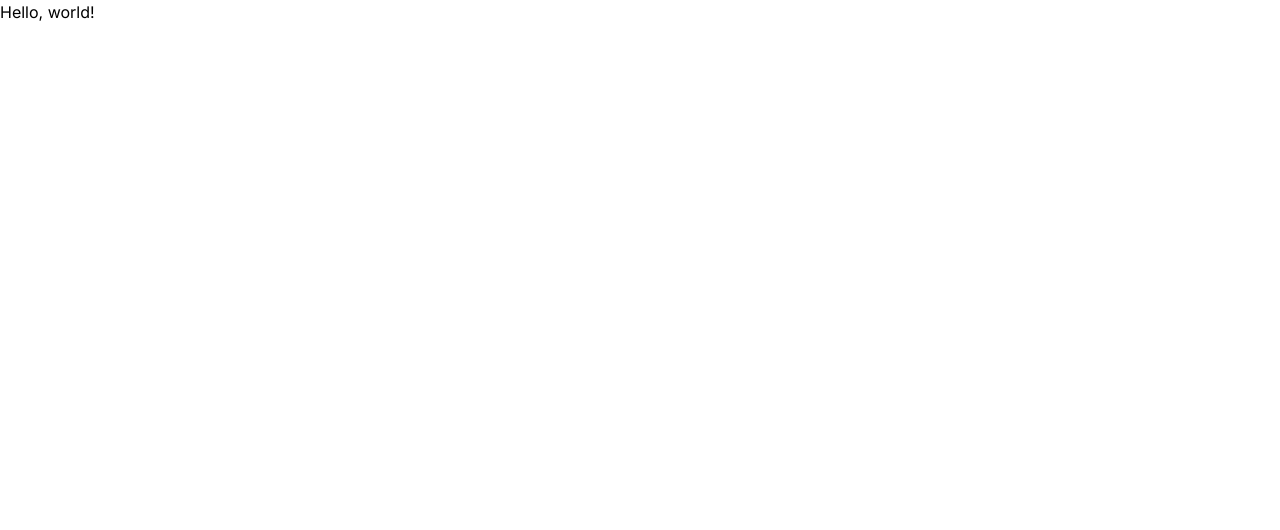
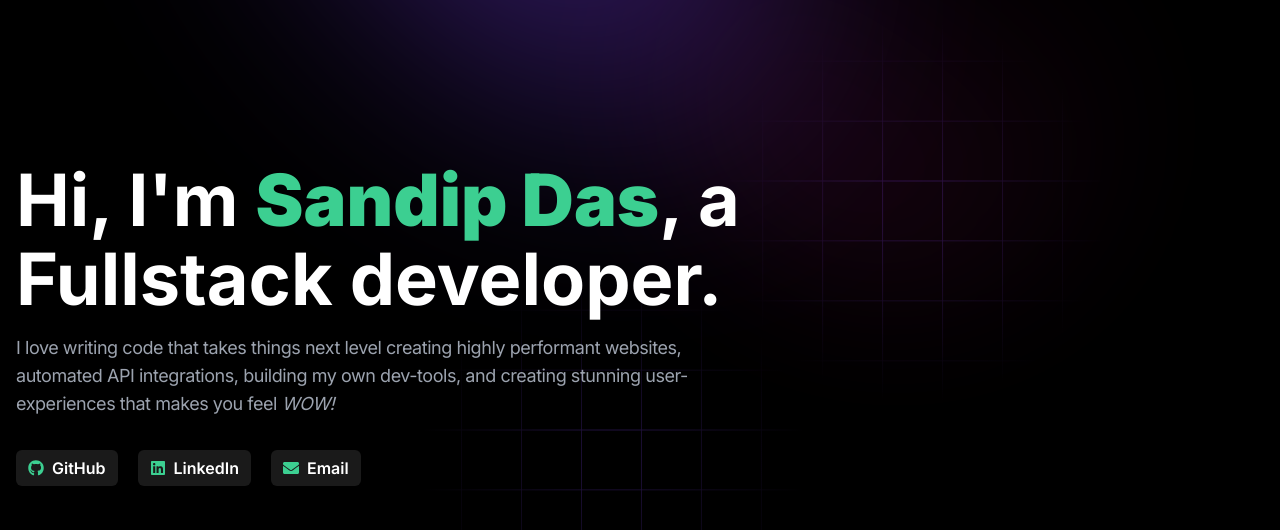
Before and after one commit to codersandipdas/portfolio, a Next.js app: page / in a window 1280 px wide. Shown: the top 530 px of the page. Built offline with nearby package versions, Linux system fonts and the light colour scheme.

Commit message:
added hero section left half

```diff
--- a/src/app/page.tsx
+++ b/src/app/page.tsx
@@ -1,3 +1,49 @@
+import Link from 'next/link';
+import { socials } from './utils/socials';
+
 export default function Home() {
-  return <h1>Hello, world!</h1>;
+  return (
+    <main className='bg-black min-h-screen'>
+      <section
+        className='flex flex-col md:flex-row py-40 hero-section container px-4 mx-auto'
+        style={{
+          backgroundImage: 'url(/assets/backgrounds/hero.svg)',
+          backgroundSize: 'cover',
+          backgroundRepeat: 'no-repeat',
+          backgroundPosition: 'top center',
+        }}
+      >
+        <div className='flex-[2]'>
+          <h1 className='heading-hero text-white text-[3.5rem] md:text-[4.5rem] leading-[1.1em] font-bold'>
+            Hi, I&apos;m <strong className='text-primary'>Sandip Das</strong>, a
+            Fullstack developer.
+          </h1>
+          <p className='my-4 max-w-prose font-normal text-gray-400 d:text-gray-400 md:text-lg md:tracking-tight'>
+            I love writing code that takes things next level creating highly
+            performant websites, automated API integrations, building my own
+            dev-tools, and creating stunning user-experiences that makes you
+            feel{' '}
+            <em className='relative cursor-pointer before:absolute b:bottom-0 b:-z-10 b:h-3 b:w-full b:-rotate-2 b:animate-hint-hint b:bg-pink-400/70 b:blur-sm d:b:bg-pink-600'>
+              WOW!
+            </em>
+          </p>
+          <div className='flex gap-5 flex-wrap items-center mt-8 text-base'>
+            {socials.map((social) => (
+              <Link
+                title={social.title}
+                key={social.id}
+                href={social.link}
+                target='_blank'
+                className='flex gap-2 items-center bg-white/10 hover:bg-white/15 px-3 py-1.5 rounded-md transition-all'
+              >
+                <span className='text-primary'>{social.icon}</span>
+                <span className='font-semibold text-white'>{social.title}</span>
+              </Link>
+            ))}
+          </div>
+        </div>
+        <div className='flex-1'></div>
+      </section>
+    </main>
+  );
 }
--- /dev/null
+++ b/src/app/utils/colors.ts
@@ -0,0 +1,3 @@
+export const colors = {
+  primary: '#3ccf91',
+};
--- /dev/null
+++ b/src/app/utils/socials.tsx
@@ -0,0 +1,22 @@
+import { FaGithub, FaLinkedin, FaEnvelope } from 'react-icons/fa';
+
+export const socials = [
+  {
+    id: '1',
+    title: 'GitHub',
+    link: 'https://github.com/codersandipdas',
+    icon: <FaGithub />,
+  },
+  {
+    id: '2',
+    title: 'LinkedIn',
+    link: 'https://www.linkedin.com/in/imsandip/',
+    icon: <FaLinkedin />,
+  },
+  {
+    id: '3',
+    title: 'Email',
+    link: 'https://github.com/codersandipdas',
+    icon: <FaEnvelope />,
+  },
+];
--- a/tailwind.config.ts
+++ b/tailwind.config.ts
@@ -1,16 +1,15 @@
-import type { Config } from "tailwindcss";
+import type { Config } from 'tailwindcss';
 
 const config: Config = {
   content: [
-    "./src/pages/**/*.{js,ts,jsx,tsx,mdx}",
-    "./src/components/**/*.{js,ts,jsx,tsx,mdx}",
-    "./src/app/**/*.{js,ts,jsx,tsx,mdx}",
+    './src/pages/**/*.{js,ts,jsx,tsx,mdx}',
+    './src/components/**/*.{js,ts,jsx,tsx,mdx}',
+    './src/app/**/*.{js,ts,jsx,tsx,mdx}',
   ],
   theme: {
     extend: {
       colors: {
-        background: "var(--background)",
-        foreground: "var(--foreground)",
+        primary: '#3ccf91',
       },
     },
   },
```
Also changed, not shown: package.json (+5 -4 lines), public/assets/backgrounds/hero.svg (added), 1 other file (tests, documents, lock files or other folders).
